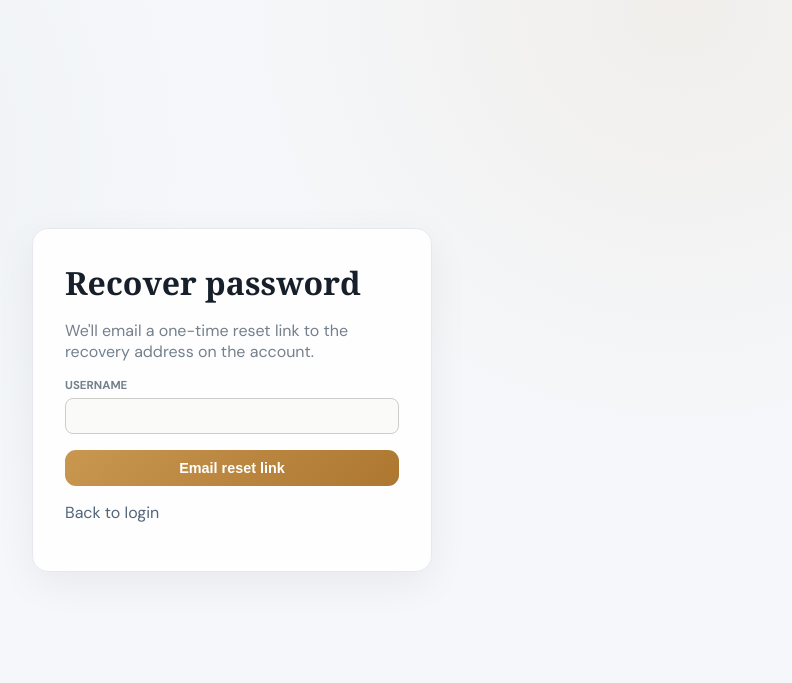
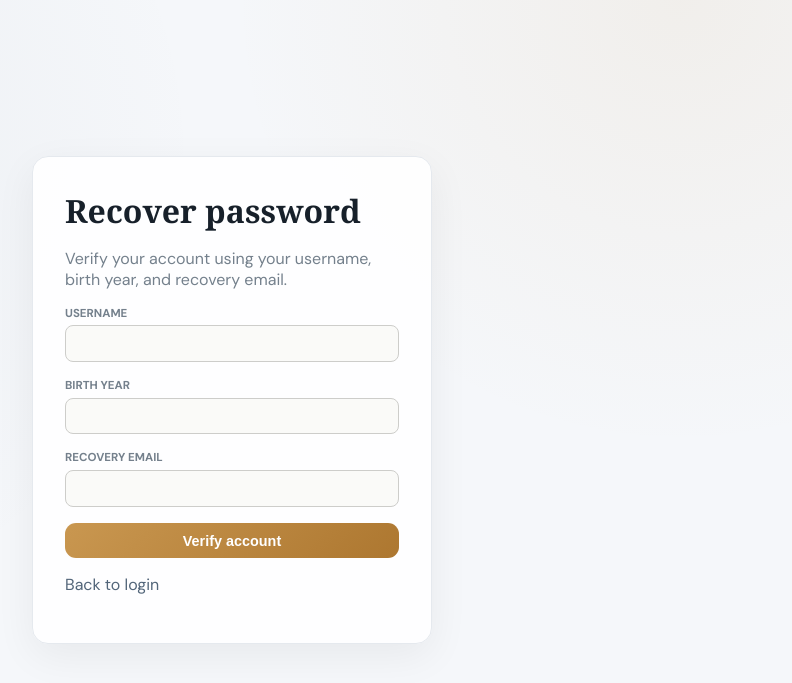
Before and after one commit to nathnaelgeb19-ai/DrPatientLog, a Flask app: page /forgot in a window 1280 px wide. Shown: the top 683 px of the page, without its empty margins (408-1200 px from the left). Run offline with Flask 3, Linux system fonts and the light colour scheme; data comes from the database, SQL or seed files in the repository.

Commit message:
Add local password recovery

```diff
--- a/app.py
+++ b/app.py
@@ -1,5 +1,5 @@
 """
-Holy Bethel Dental Clinic — Web application
+Holy Bethel Dental Clinic â€” Web application
 Runs 24/7 on a free/cheap host (Render, Railway, etc.)
 """
 from datetime import datetime, timedelta
@@ -48,6 +48,7 @@ from db import (
     tr,
     set_doctor_email,
     create_password_reset_token,
+    create_local_password_reset_token,
     reset_password_with_token,
 )
 from config import DB_FILE, DATA_DIR
@@ -347,7 +348,7 @@ def patient_new():
             session.get("doctor_name", ""),
             "create",
             entity_id=new_id,
-            detail=f"{patient} · {procedure} · {fee:,.2f}",
+            detail=f"{patient} Â· {procedure} Â· {fee:,.2f}",
         )
         try:
             msg = build_earning_message(
@@ -358,7 +359,7 @@ def patient_new():
         ok, detail = try_send_for_doctor(doctor_id, msg)
         if not ok:
             queue_telegram(doctor_id, msg)
-        flash(f"Saved {patient}" + (" · Telegram sent" if ok else " · Telegram queued"), "success")
+        flash(f"Saved {patient}" + (" Â· Telegram sent" if ok else " Â· Telegram queued"), "success")
         return redirect(url_for("patients"))
 
     return render_template(
@@ -407,7 +408,7 @@ def patient_edit(pid):
             )
         log_audit(
             doctor_id, session.get("doctor_name", ""), "update",
-            entity_id=pid, detail=f"{patient} · {procedure} · {fee:,.2f}",
+            entity_id=pid, detail=f"{patient} Â· {procedure} Â· {fee:,.2f}",
         )
         try:
             msg = build_earning_message(
@@ -503,8 +504,8 @@ h2{{color:#55616c;margin:0 0 8px;border-bottom:3px solid #b98a3e;padding-bottom:
 .total{{background:linear-gradient(135deg,#b98a3e,#9c7433);color:#fff;padding:14px;border-radius:10px;text-align:center;margin-top:16px}}
 @media print{{button{{display:none}}}}
 </style></head><body><div class="card">
-<h2>🦷 {CLINIC_NAME}</h2>
-<p>Treatment Receipt · {session.get('doctor_name','')}</p>
+<h2>ðŸ¦· {CLINIC_NAME}</h2>
+<p>Treatment Receipt Â· {session.get('doctor_name','')}</p>
 <div class="row"><span>Receipt</span><strong>#REC-{r['id']:05d}</strong></div>
 <div class="row"><span>Gregorian</span><strong>{r['greg_date']}</strong></div>
 <div class="row"><span>Ethiopian</span><strong>{r['eth_date']}</strong></div>
@@ -664,20 +665,44 @@ def doctors_manage():
 
 @app.route("/forgot", methods=["GET", "POST"])
 def forgot_password():
+    reset_link = None
+
     if request.method == "POST":
         username = request.form.get("username", "").strip()
+        birth_year = request.form.get("birth_year", "").strip()
+        email = request.form.get("email", "").strip().lower()
+
         try:
-            info = create_password_reset_token(username)
-            # Do not reveal whether the username/email exists.
-            if info:
-                _send_password_reset_email(info["email"], info["name"], info["token"])
-            flash("If an account with that username has a recovery email, a reset link has been sent.", "success")
-            return redirect(url_for("login"))
+            info = create_local_password_reset_token(
+                username,
+                birth_year,
+                email
+            )
+
+            if not info:
+                flash(
+                    "The username, birth year, and recovery email do not match our records.",
+                    "error"
+                )
+            else:
+                reset_link = url_for(
+                    "reset_password",
+                    token=info["token"],
+                    _external=True
+                )
+                flash(
+                    "Identity verified. Use the one-time reset link below. "
+                    "It expires in 30 minutes.",
+                    "success"
+                )
+
         except Exception as e:
-            # Avoid leaking account existence while still surfacing mail configuration problems.
             flash(str(e), "error")
-    return render_template("forgot.html")
 
+    return render_template(
+        "forgot.html",
+        reset_link=reset_link
+    )
 
 @app.route("/reset-password", methods=["GET", "POST"])
 def reset_password():
@@ -707,7 +732,7 @@ def _send_password_reset_email(recipient, name, token):
         raise RuntimeError("SMTP_HOST, SMTP_FROM and APP_BASE_URL must be configured for email recovery.")
     link = f"{base_url}{url_for('reset_password')}?token={token}"
     msg = EmailMessage()
-    msg["Subject"] = f"{CLINIC_NAME} — password reset"
+    msg["Subject"] = f"{CLINIC_NAME} â€” password reset"
     msg["From"] = sender
     msg["To"] = recipient
     msg.set_content(f"Hello {name},\n\nUse the link below to reset your {CLINIC_NAME} password. This link expires in 30 minutes and can only be used once.\n\n{link}\n\nIf you did not request this, you can ignore this email.\n")
@@ -1261,7 +1286,7 @@ def monthly_report_html():
         for r in month_rows
     )
     html = f"""<!DOCTYPE html><html><head><meta charset="utf-8">
-<title>Monthly · {m} {y}</title>
+<title>Monthly Â· {m} {y}</title>
 <style>
 body{{font-family:Segoe UI,sans-serif;background:#f1f1ef;padding:24px;color:#1a1a1a}}
 .card{{max-width:900px;margin:auto;background:#fff;padding:28px;border-radius:14px;border:1px solid #e1e1df}}
@@ -1275,8 +1300,8 @@ td{{padding:8px;border-bottom:1px solid #e1e1df}}
 .banner{{background:linear-gradient(135deg,#b98a3e,#9c7433);color:#fff;padding:16px;border-radius:12px;text-align:center;margin-top:16px}}
 @media print{{.noprint{{display:none}}}}
 </style></head><body><div class="card">
-<h1>🦷 {CLINIC_NAME}</h1>
-<p>Monthly report · {m} {y} · {doc['name'] if doc else ''}</p>
+<h1>ðŸ¦· {CLINIC_NAME}</h1>
+<p>Monthly report Â· {m} {y} Â· {doc['name'] if doc else ''}</p>
 <div class="stats">
 <div class="stat">Patients<b>{len(month_rows)}</b></div>
 <div class="stat">Income<b>{income:,.2f} ETB</b></div>
@@ -1303,7 +1328,7 @@ def audit():
 
 
 # ---------------------------------------------------------------------------
-# Background scheduler (runs while the web process is alive — 24/7 on a server)
+# Background scheduler (runs while the web process is alive â€” 24/7 on a server)
 # ---------------------------------------------------------------------------
 def _process_outbox():
     for row in pending_outbox():
--- a/db.py
+++ b/db.py
@@ -383,6 +383,28 @@ def create_password_reset_token(username):
     return {"token": token, "name": row["name"], "email": row["email"]}
 
 
+def create_local_password_reset_token(username, birth_year, email):
+    import datetime as _dt
+    username = (username or '').strip()
+    email = (email or '').strip().lower()
+    birth_year = str(birth_year or '').strip()
+    if not username or not birth_year or not email:
+        return None
+    token = secrets.token_urlsafe(32)
+    token_hash = hashlib.sha256(token.encode('utf-8')).hexdigest()
+    expires = (_dt.datetime.utcnow() + _dt.timedelta(minutes=30)).isoformat()
+    with get_conn() as conn:
+        row = conn.execute('SELECT id, name, birth_year, email FROM doctors WHERE lower(username)=lower(?)', (username,)).fetchone()
+        if not row:
+            return None
+        stored_birth_year = str(row['birth_year'] or '').strip()
+        stored_email = str(row['email'] or '').strip().lower()
+        if stored_birth_year != birth_year or stored_email != email:
+            return None
+        conn.execute('UPDATE doctors SET reset_token_hash=?, reset_token_expires_at=? WHERE id=?', (token_hash, expires, row['id']))
+    return {'token': token, 'name': row['name']}
+
+
 def reset_password_with_token(token, new_password):
     import datetime as _dt
     if not token or not new_password or len(new_password) < 8:
--- a/templates/forgot.html
+++ b/templates/forgot.html
@@ -1,14 +1,93 @@
 {% extends "base.html" %}
-{% block title %}Recover password · {{ clinic_name }}{% endblock %}
+{% block title %}Recover password Â· {{ clinic_name }}{% endblock %}
+
 {% block auth %}
-<div class="login-wrap"><div class="login-card">
-  <h1>Recover password</h1>
-  <p style="color:var(--muted)">We'll email a one-time reset link to the recovery address on the account.</p>
-  {% with messages = get_flashed_messages(with_categories=true) %}{% for cat,msg in messages %}<div class="flash {{ cat }}">{{ msg }}</div>{% endfor %}{% endwith %}
-  <form method="post" style="margin-top:1rem">
-    <div style="margin-bottom:1rem"><label>Username</label><input name="username" required autocomplete="username"></div>
-    <button class="btn btn-primary" type="submit" style="width:100%">Email reset link</button>
-  </form>
-  <p style="margin-top:1rem"><a href="{{ url_for('login') }}">Back to login</a></p>
-</div></div>
+<div class="login-wrap">
+  <div class="login-card">
+
+    <h1>Recover password</h1>
+
+    <p style="color:var(--muted)">
+      Verify your account using your username, birth year,
+      and recovery email.
+    </p>
+
+    {% with messages = get_flashed_messages(with_categories=true) %}
+      {% for cat,msg in messages %}
+        <div class="flash {{ cat }}">{{ msg }}</div>
+      {% endfor %}
+    {% endwith %}
+
+    <form method="post" style="margin-top:1rem">
+
+      <div style="margin-bottom:1rem">
+        <label>Username</label>
+        <input name="username" required autocomplete="username">
+      </div>
+
+      <div style="margin-bottom:1rem">
+        <label>Birth year</label>
+        <input
+          name="birth_year"
+          required
+          inputmode="numeric"
+          autocomplete="bday-year"
+        >
+      </div>
+
+      <div style="margin-bottom:1rem">
+        <label>Recovery email</label>
+        <input
+          type="email"
+          name="email"
+          required
+          autocomplete="email"
+        >
+      </div>
+
+      <button
+        class="btn btn-primary"
+        type="submit"
+        style="width:100%"
+      >
+        Verify account
+      </button>
+
+    </form>
+
+    {% if reset_link %}
+    <div style="
+      margin-top:1.25rem;
+      padding:1rem;
+      border:1px solid var(--border);
+      border-radius:10px
+    ">
+
+      <strong>Password reset link</strong>
+
+      <p style="color:var(--muted);font-size:.9rem">
+        This link expires in 30 minutes and can only be used once.
+      </p>
+
+      <input
+        type="text"
+        value="{{ reset_link }}"
+        readonly
+        onclick="this.select()"
+        style="width:100%;box-sizing:border-box"
+      >
+
+      <p style="margin-top:.75rem">
+        <a href="{{ reset_link }}">Open password reset page</a>
+      </p>
+
+    </div>
+    {% endif %}
+
+    <p style="margin-top:1rem">
+      <a href="{{ url_for('login') }}">Back to login</a>
+    </p>
+
+  </div>
+</div>
 {% endblock %}
```
